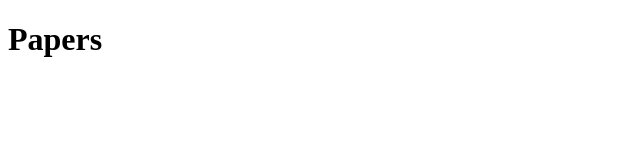
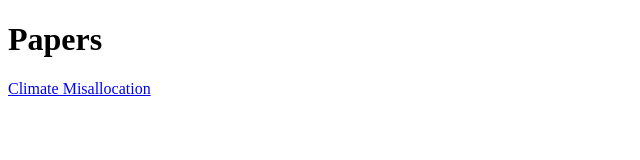
Before and after one commit to ltz567/papers, a plain HTML site: page index.html in a window 1280 px wide. Shown: the whole page, without its empty margins (0-640 px from the left). Drawn offline with Linux system fonts and the light colour scheme.

Commit message:
Update index.html

```diff
--- a/index.html
+++ b/index.html
@@ -2,5 +2,8 @@
 <html>
 <body>
 <h1>Papers</h1>
+  <p>
+  <a href="papers/climate_allocation.pdf" target="_blank">Climate Misallocation</a>
+</p>
 </body>
 </html>
```
